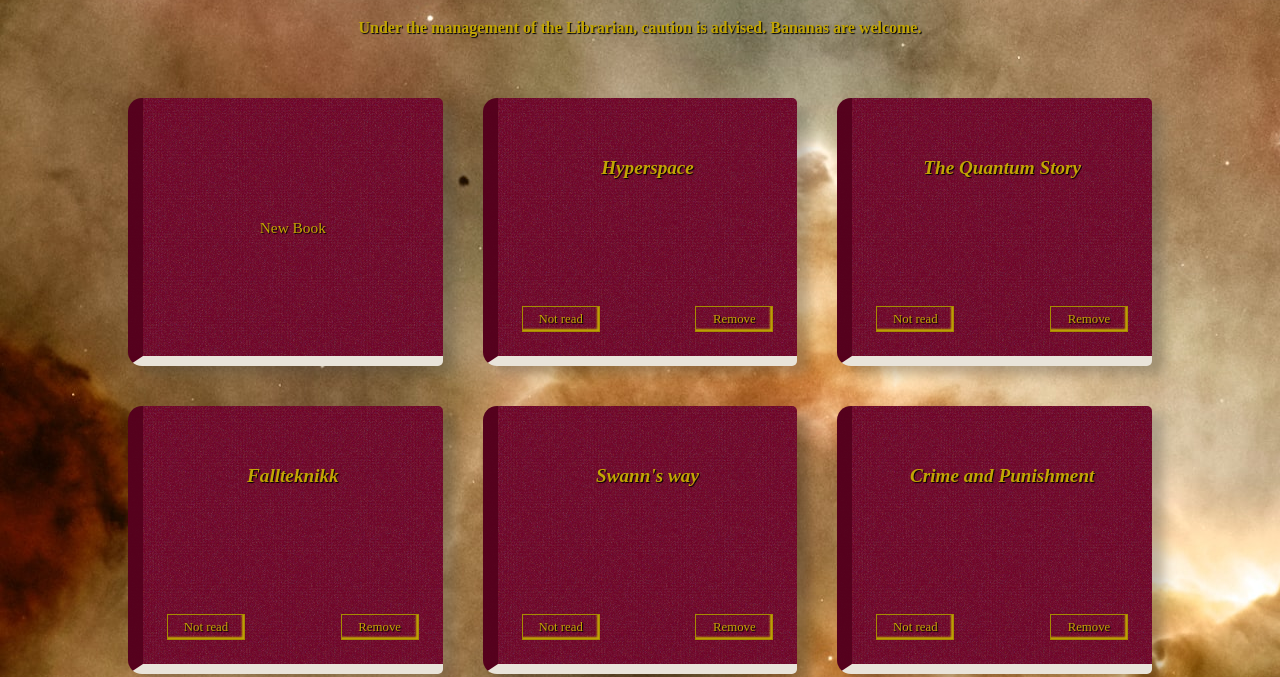
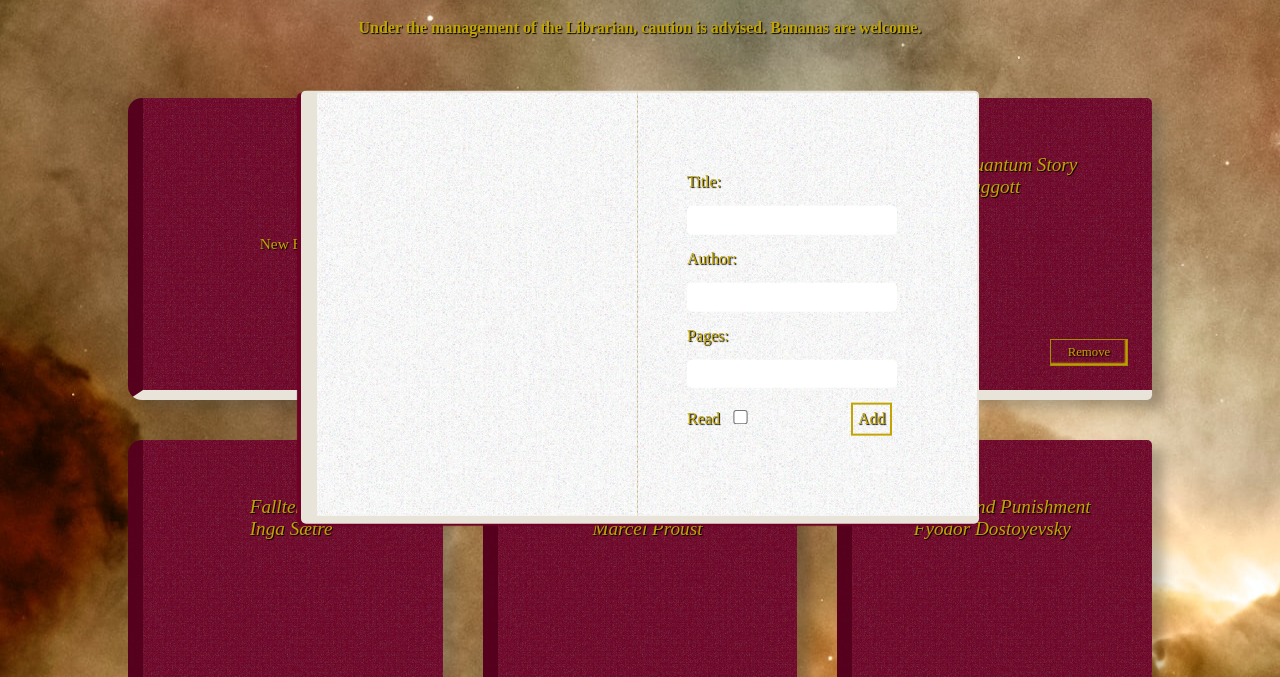
Before and after one commit to Museale/project-library, a plain HTML site: page index.html in a window 1280 px wide. Both pictures are taken after a click on the button "New Book". Shown: the part 93-770 px from the top of the page. Drawn offline with Linux system fonts and the light colour scheme; a web font is replaced by a local one.

Commit message:
bugfix add new book

```diff
--- a/css/style.scss
+++ b/css/style.scss
@@ -76,9 +76,9 @@
     justify-self: center;
     align-self: center;
     justify-content: center;
-    font-weight: bold;
     grid-row: 2;
     grid-column: 1 / span 2;
+    white-space: pre-line;
 }
 
 .card-item:nth-child(2) {
--- a/index.html
+++ b/index.html
@@ -19,13 +19,13 @@
 
     <div id="modal">
         <div id="modal-content">
-            <form action="get">
+            <form>
                 <label for="title">Title: </label>
                 <input type="text" id="title" required>
-                <label for="author" name="author">Author: </label>
+                <label for="author">Author: </label>
                 <input type="text" name="author" id="author" required>
                 <label for="pages">Pages: </label>
-                <input type="text" name="pagecount" id="pages"  pattern="[0-9]" required >
+                <input type="text" name="pages" id="pages"  pattern="[0-9]" value="0" required >
                 <label for="read-checkbox">Read</label>
                 <input type="checkbox" id="read-checkbox" value="Not read" >
                 <button id="add-btn">Add</button>
--- a/script.js
+++ b/script.js
@@ -120,8 +120,6 @@
 // // addToLibrary('Crime and Punishment', 'Fyodor Dostoyevsky', '492', 'Read')
 
 
-
-
 let library = [];
 
 class Book {
@@ -134,7 +132,6 @@
     }
 
     addToLibrary() {
-
        library.push([`${this.title}, ${this.author}, ${this.pages},${this.read}`]);
 
     const displayBook = document.createElement('div');
@@ -171,20 +168,35 @@
     const bookInfo = document.createElement('div');
         bookInfo.dataset.number = cardItemValue++;
         bookInfo.classList.add('card-item');
-                let infoItem = this.title.toString();
-                bookInfo.textContent = infoItem;
+        bookInfo.textContent = `${this.title} \r\n ${this.author}`;
         displayBook.appendChild(bookInfo);
-
         displayBook.appendChild(toggleReadBtn);
         displayBook.appendChild(removeBookBtn)
         console.log(library)
+}
 
 }
+    newBookBtn.addEventListener('click', () => {
+        newBookModal.style.visibility = "visible";
+        userInputTitle.value = '';
+        userInputAuthor.value = '';
+        userInputPages.value = '';
+        userInputRead.value = 'Not read';
+    });
+    document.getElementById('add-btn').addEventListener('click', () => {
+        event.preventDefault();
+        newBookModal.style.visibility = "hidden";
+        const newBook = new Book(userInputTitle.value, userInputAuthor.value, userInputPages.value, userInputRead.value);
 
-    newBook() {
-
+        if (document.querySelector('input[type=checkbox]').checked) {
+            userInputRead.value = 'Read';
         }
-}
+        if (userInputTitle.value == '' | userInputAuthor.value == '' | userInputPages == '') {
+            alert('Please input title, author, pages.');
+            return;
+        };
+        newBook.addToLibrary();
+    });
 
 
 const book1 = new Book('Hyperspace', 'Michio Kaku', '359', 'Not read yet').addToLibrary();
```
Also changed, not shown: css/style.css, 1 other file. Lines whose indentation alone changed are shown as unchanged.
